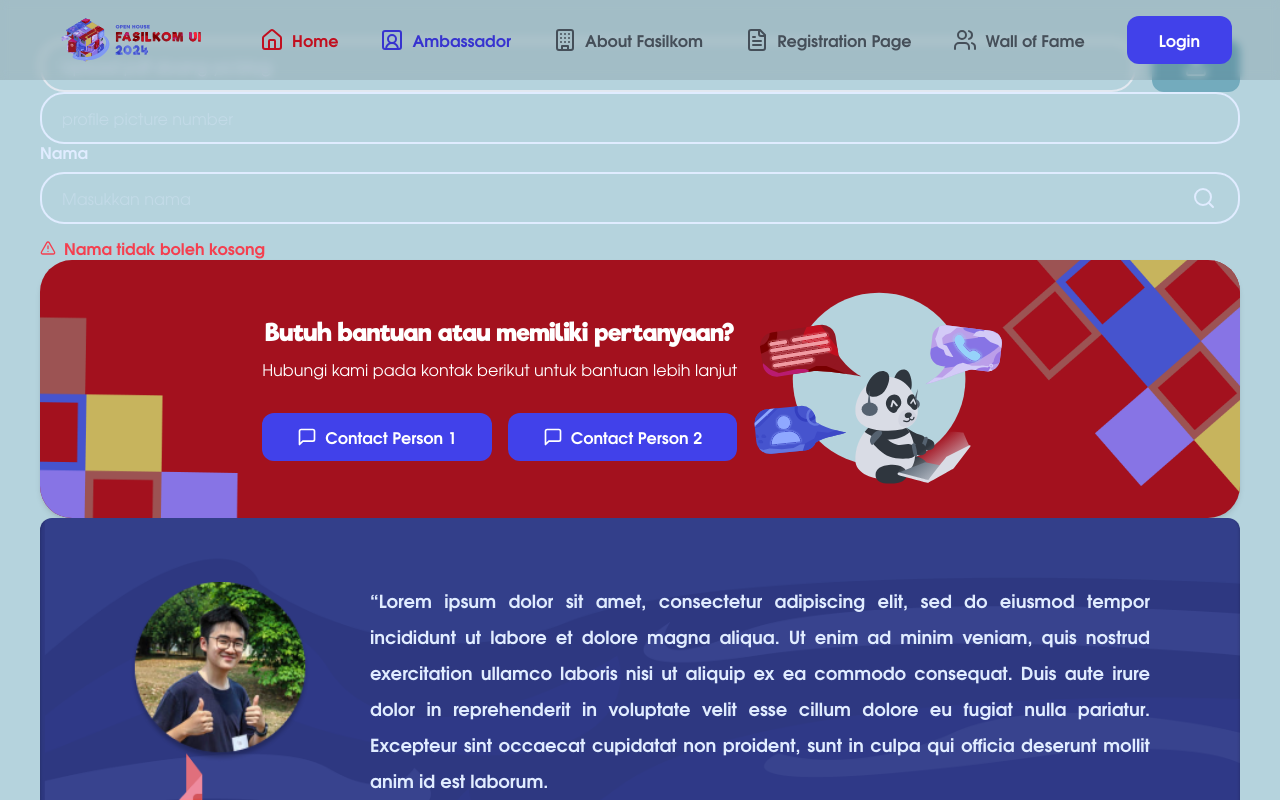
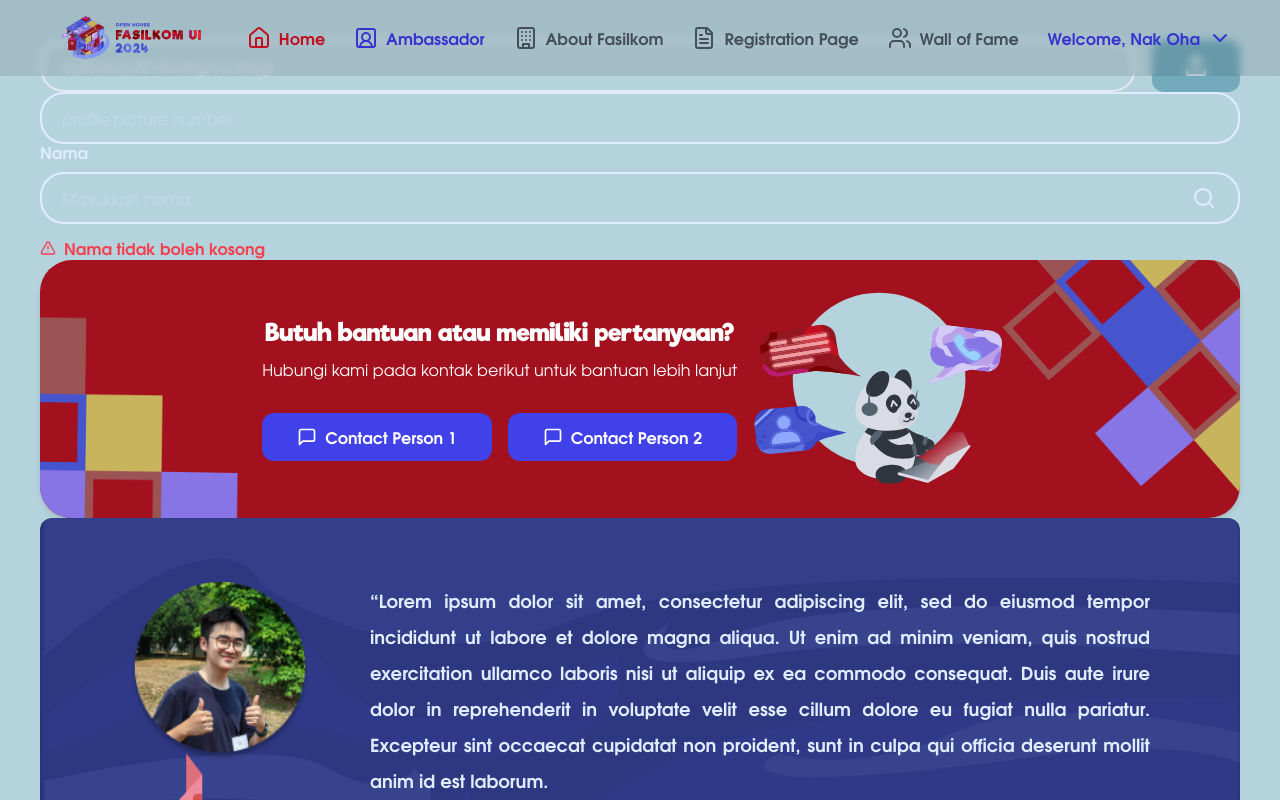
Before and after one commit to OH-Fasilkom-UI/oh24-frontend, a Next.js app: page / in a window 1280 px wide. Shown: the top 800 px of the page. Built offline with nearby package versions, Linux system fonts and the light colour scheme.

Commit message:
feat: use Links in desktop navbar

```diff
--- a/components/elements/Navbar.tsx
+++ b/components/elements/Navbar.tsx
@@ -9,11 +9,12 @@ import { NAVBAR_LINKS, NAVBAR_LOGIN } from './Navbar.data'
 import { motion } from 'framer-motion'
 import paths from '@/lib/paths'
 import Link from 'next/link'
+import { twMerge } from 'tailwind-merge'
 
 export const Navbar = () => {
   const pathname = usePathname()
   const router = useRouter()
-  const [isLogin, setIsLogin] = useState(false) // Nanti bakal diganti kalo be dah ok
+  const [isLogin, setIsLogin] = useState(true) // Nanti bakal diganti kalo be dah ok
   const [isUserMenuOpen, setIsUserMenuOpen] = useState(false)
   const [isMobileMenuOpen, setIsMobileMenuOpen] = useState(false)
 
@@ -38,22 +39,24 @@ export const Navbar = () => {
       {pathname !== '/login' && (
         <>
           {NAVBAR_LINKS.map((link, index) => (
-            <div
+            <Link
+              href={link.href}
+              aria-disabled={!link.isExist}
+              tabIndex={link.isExist ? undefined : -1}
               key={index}
-              onClick={() => {
-                link.isExist && router.push(link.href)
-              }}
-              className={`items-center text-[16px] max-xl:text-[12px] max-lg:hidden gap-2 flex font-semibold  ${
+              className={twMerge(
+                'items-center text-[16px] max-xl:text-[12px] max-lg:hidden gap-2 flex font-semibold',
+                link.isExist && pathname === link.href
+                  ? 'text-RedRegion/Monza/700 hover:text-RedRegion/Monza/500'
+                  : 'text-BlueRegion/Portgage/700 hover:text-RedRegion/Monza/500',
                 link.isExist
-                  ? pathname === link.href
-                    ? 'text-RedRegion/Monza/700 hover:text-RedRegion/Monza/500 duration-300 hover:scale-105 cursor-pointer '
-                    : 'text-BlueRegion/Portgage/700 hover:text-RedRegion/Monza/500 duration-300 hover:scale-105 cursor-pointer '
-                  : 'text-[#454F59]'
-              }`}
+                  ? 'duration-300 hover:scale-105 cursor-pointer'
+                  : 'text-[#454F59] pointer-events-none'
+              )}
             >
               {link.icon && <span>{React.createElement(link.icon)}</span>}
               {link.label}
-            </div>
+            </Link>
           ))}
           {isLogin ? (
             <Popover open={isUserMenuOpen} onOpenChange={setIsUserMenuOpen}>
@@ -102,21 +105,21 @@ export const Navbar = () => {
             </PopoverTrigger>
             <PopoverContent className="w-fit h-fit p-5 flex flex-col rounded-[8px] gap-5 bg-[#f3f3f3]">
               {NAVBAR_LINKS.map((link, index) => (
-                <p
+                <Link
                   key={index}
-                  onClick={() => {
-                    if (link.isExist) {
-                      router.push(link.href)
-                      setIsMobileMenuOpen(false)
-                    }
-                  }}
-                  className={`font-tex-gyre flex cursor-pointer whitespace-nowrap flex-row items-center gap-4 text-[12px] justify-start ${
+                  href={link.href}
+                  aria-disabled={!link.isExist}
+                  tabIndex={link.isExist ? undefined : -1}
+                  onClick={() => setIsMobileMenuOpen(false)}
+                  className={twMerge(
+                    'font-tex-gyre flex cursor-pointer whitespace-nowrap flex-row items-center gap-4 text-[12px] justify-start',
+                    link.isExist && pathname === link.href
+                      ? 'text-RedRegion/Monza/700'
+                      : 'text-BlueRegion/Portgage/700',
                     link.isExist
-                      ? pathname === link.href
-                        ? 'text-RedRegion/Monza/700'
-                        : 'text-BlueRegion/Portgage/700'
-                      : 'text-Misc/ShuttleGray/700'
-                  }`}
+                      ? 'duration-300 hover:scale-105 cursor-pointer'
+                      : 'text-Misc/ShuttleGray/700 pointer-events-none'
+                  )}
                 >
                   {link.icon && (
                     <span className="text-[10px]">
@@ -124,7 +127,7 @@ export const Navbar = () => {
                     </span>
                   )}
                   {link.label}
-                </p>
+                </Link>
               ))}
               {isLogin ? (
                 NAVBAR_LOGIN.map((link, index) => (
```
